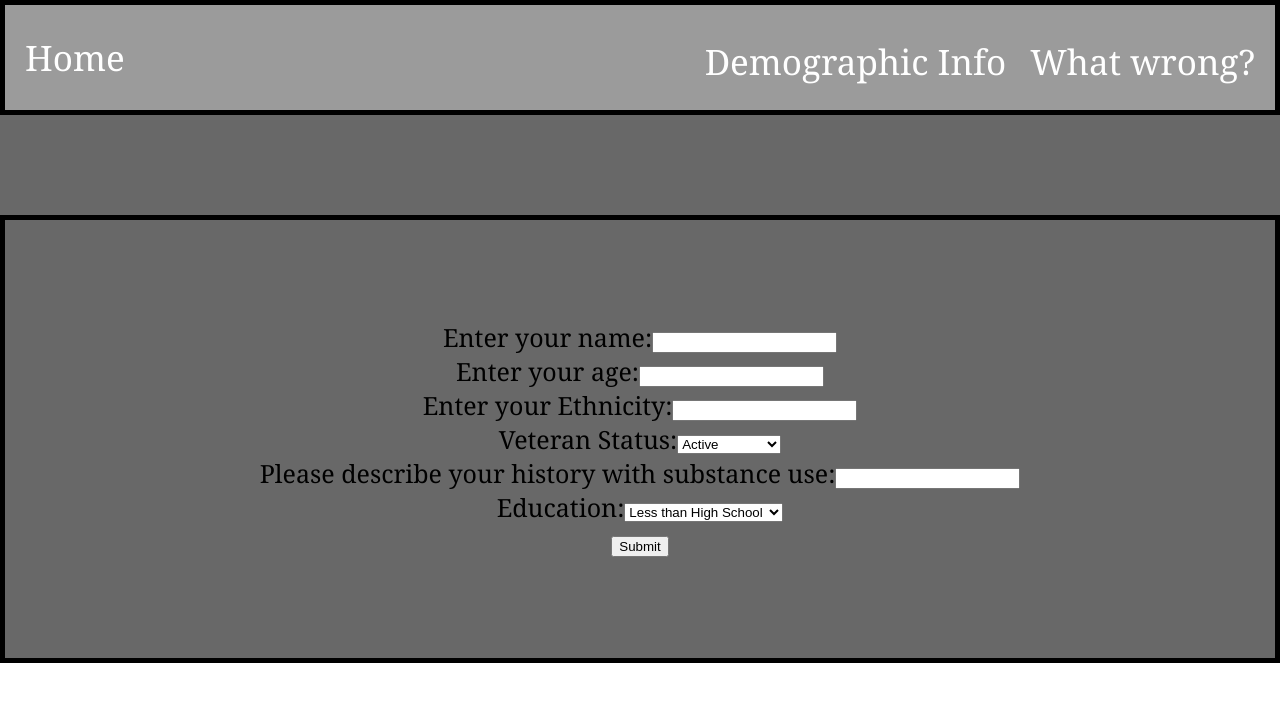
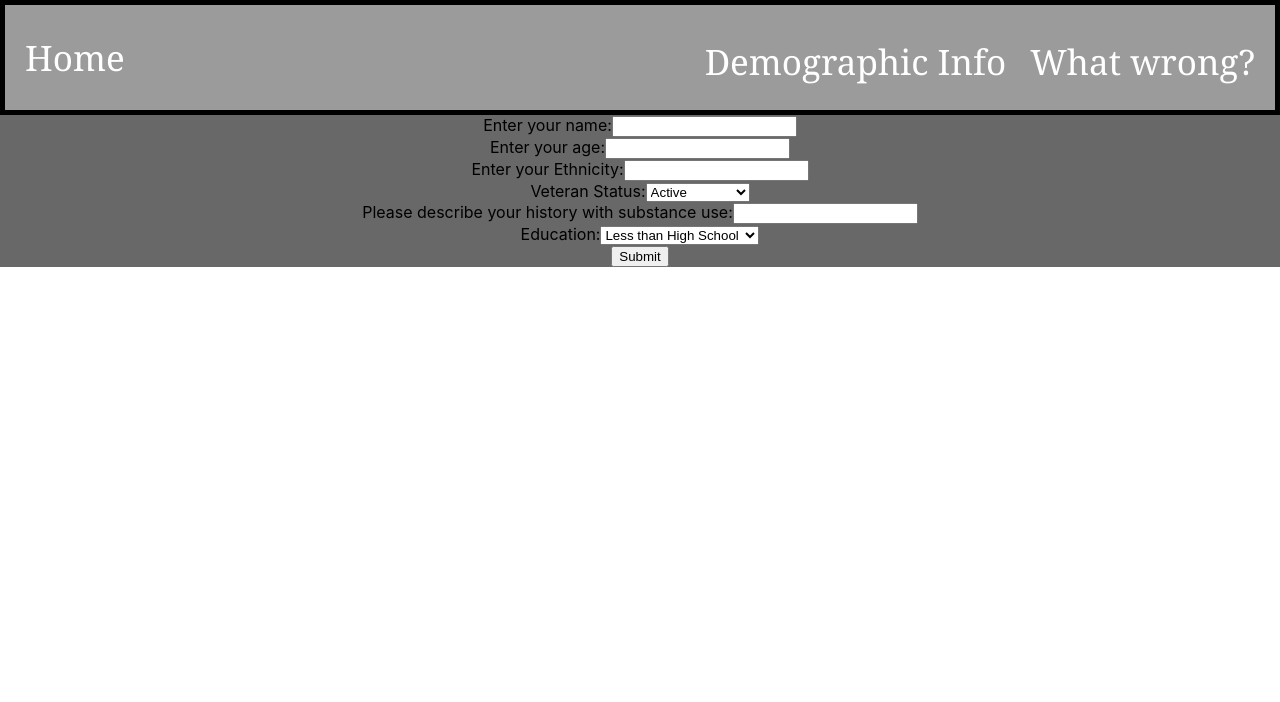
Before and after one commit to gt-big-data/psychologist_assistant, a React (Create React App) app in the folder psychologist_web_app/: page / in a window 1280 px wide. Shown: the top 702 px of the page. Built offline with nearby package versions, Linux system fonts and the light colour scheme.

Commit message:
flask changes

```diff
--- a/psychologist_web_app/src/pages/Form.js
+++ b/psychologist_web_app/src/pages/Form.js
@@ -1,23 +1,93 @@
-import React from 'react'
-import './Form.css';
+import React, {useState, useEffect} from 'react'
 
 function Form() {
+    const [name, setName] = useState("");
+    const [age, setAge] = useState("");
+    const [ethnicity, setEthnicity] = useState("");
+    const [vetStatus, setVetStatus] = useState("");
+    const [history, setHistory] = useState("");
+    const [education, setEducation] = useState("");
+
+    const [submitStatus, setSubmitStatus] = useState({ status: '', message: '' });
+    const[data, setData] = useState([]);
+
+    const formFieldsOrder = ["name", "age", "ethnicity", "vetStatus", "history", "education"];
+
+
+    const fetchData = async () => {
+    try {
+        const response = await fetch('http://localhost:8000/processed_data');
+        const result = await response.json();
+        console.log('Fetched data:', result);
+        setData(result);
+    } catch (error) {
+        console.error('Error fetching data:', error);
+    }
+    };
+
+    const handleSubmit = async (e) => {
+        // When a form is submitted, the browser typically performs a default action, which is to send a request to the server and reload the page.
+        // This line prevents that.
+        e.preventDefault();
+
+        const form_data = { name, age, ethnicity, vetStatus, history, education };
+
+        // Sends a post request to /submit
+        try {
+          const response = await fetch('http://localhost:8000/submit', {
+            method: 'POST',
+            headers: {
+              'Content-Type': 'application/json',
+            },
+            body: JSON.stringify(form_data),
+          });
+
+          if (response.ok) {
+            setSubmitStatus({ status: 'success', message: 'Form submitted successfully!' });
+            fetchData();
+          } else {
+            setSubmitStatus({ status: 'error', message: 'Error submitting form.' });
+          }
+        } catch (error) {
+          console.error('An unexpected error occurred:', error);
+          setSubmitStatus({ status: 'error', message: 'Unexpected error occurred.' });
+        }
+      };
+
     return (
-        <form className = 'my-form'>
-            <label>Enter your name:
-                <input type="text"/>
+    <div>
+        {/* When the form is submitted, handleSubmit is ran. */}
+        <form onSubmit={handleSubmit}>
+        <label>Enter your name:
+                <input
+                    type="text"
+                    value = {name}
+                    onChange = {e => setName(e.target.value)}
+                />
             </label>
             <br/>
             <label>Enter your age:
-                <input type="text"/>
+                <input
+                    type="text"
+                    value = {age}
+                    onChange = {e => setAge(e.target.value)}
+                    />
             </label>
             <br/>
             <label>Enter your Ethnicity:
-                <input type="text"/>
+                <input
+                    type="text"
+                    value = {ethnicity}
+                    onChange = {e => setEthnicity(e.target.value)}
+                />
             </label>
             <br/>
             <label>Veteran Status:
-                <select name = "vetStatus">
+                <select
+                    name = "vetStatus"
+                    value = {vetStatus}
+                    onChange = {e => setVetStatus(e.target.value)}
+                >
                     <option value = "active">Active</option>
                     <option value = "retired">Retired</option>
                     <option value = "notVet">Not a Veteran</option>
@@ -25,11 +95,19 @@ function Form() {
             </label>
             <br/>
             <label>Please describe your history with substance use:
-                <input type="text"/>
+                <input
+                    type="text"
+                    value = {history}
+                    onChange = {e => setHistory(e.target.value)}
+                />
             </label>
             <br/>
             <label>Education:
-                <select name = "edu">
+                <select
+                    name = "edu"
+                    value = {education}
+                    onChange = {e => setEducation(e.target.value)}
+                >
                 <option value = "lowerLever">Less than High School</option>
                     <option value = "highSchool">High School</option>
                     <option value = "someCollege">Some College</option>
@@ -39,9 +117,27 @@ function Form() {
                 </select>
             </label>
             <br/>
-            <input type="submit" value="Submit"></input>
+        <input type="submit" value="Submit" />
+        {submitStatus.status && (
+            <div>
+            <p>{submitStatus.message}</p>
+            </div>
+        )}
         </form>
-    )
-}
 
-export default Form
+
+        {submitStatus.status === 'success' && (
+        <div>
+          <h2>Results:</h2>
+          {formFieldsOrder.map((field) => (
+            <div key={field}>
+              <strong>{field.charAt(0).toUpperCase() + field.slice(1)}:</strong> {data[field]}
+            </div>
+          ))}
+        </div>
+      )}
+    </div>
+  );
+};
+
+export default Form;
```
